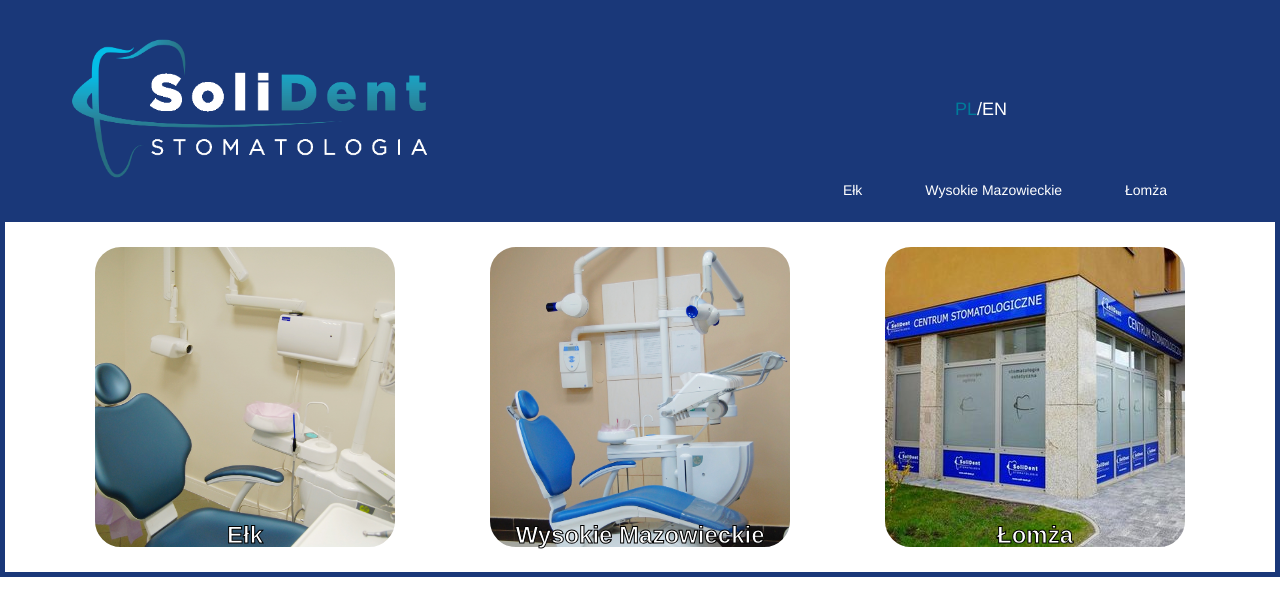
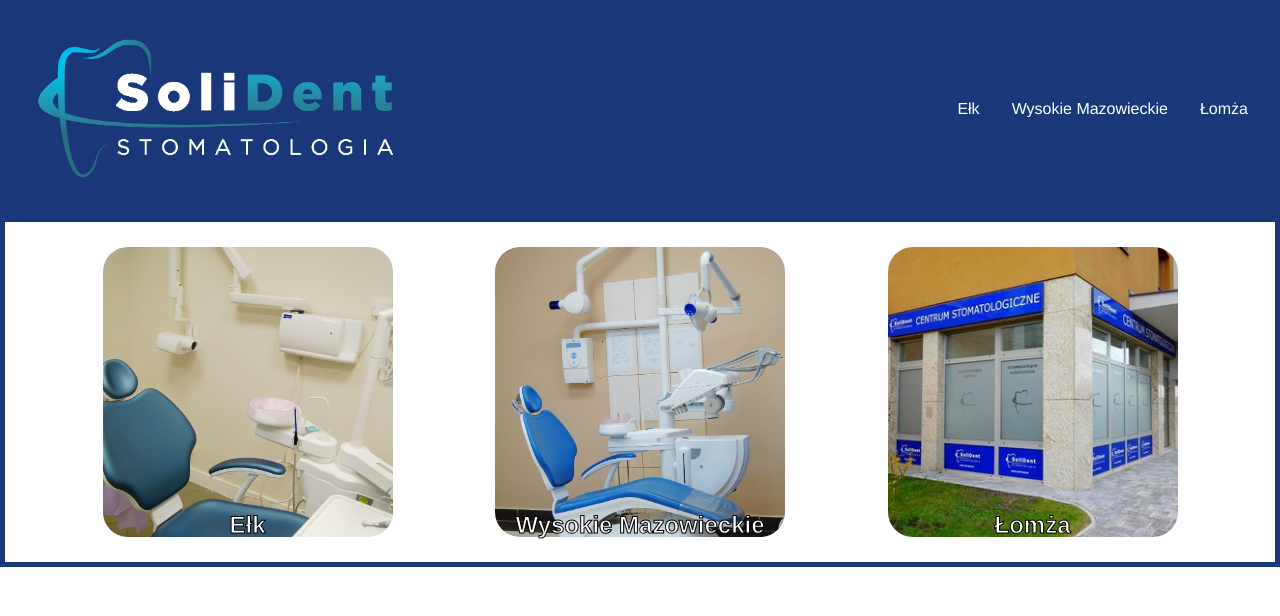
Before and after one commit to Bartek482/solident, a React (Create React App) app: page / in a window 1280 px wide. Shown: the top 616 px of the page. Built offline with nearby package versions, Linux system fonts and the light colour scheme.

Commit message:
Header - complete rework
- html and scss complete rework
- added hamburger menu for RWD

```diff
--- a/src/components/home components/HomeHeader.js
+++ b/src/components/home components/HomeHeader.js
@@ -4,22 +4,19 @@
 
 export function HomeHeader () {
     return (
-        <div className='home-header'>
-            <div className='home-header__container'>
+        <section className="top-nav">
+            <div>
                 <Link to='/'><img className='home-header__logo' src={logo} alt='solident' /></Link>
             </div>
-            <div className='home-header__container home-header__nav'>
-                <div className='home-header__language'>
-                    <Link className='header-button__hover button-active' to='/'>PL</Link>
-                    <p>/</p>
-                    <Link className='header-button__hover' to='/'>EN</Link>
-                </div>
-                <nav className='header-nav'>
-                    <Link className='header-button__hover' to='/'>Ełk</Link>
-                    <Link className='header-button__hover' to='/'>Wysokie Mazowieckie</Link>
-                    <Link className='header-button__hover' to='/'>Łomża</Link>
-                </nav>
-            </div>
-        </div>
+            <input id="menu-toggle" type="checkbox"/>
+            <label className='menu-button-container' htmlFor="menu-toggle">
+                <div className='menu-button'></div>
+            </label>
+            <ul className="menu">
+                <li><Link to='/'>Ełk</Link></li>
+                <li><Link to='/'>Wysokie Mazowieckie</Link></li>
+                <li><Link to='/'>Łomża</Link></li>
+            </ul>
+        </section>
     )
 }
--- a/src/scss/components/_homeBody.scss
+++ b/src/scss/components/_homeBody.scss
@@ -20,6 +20,10 @@
   border-radius: 10%;
   width: 300px;
   height: 300px;
+  @media screen and (max-width: 700px) {
+    width: 200px;
+    height: 200px;
+  }
   @media screen and (max-width: 350px) {
     width: 150px;
     height: 150px;
--- a/src/scss/components/_homeHeader.scss
+++ b/src/scss/components/_homeHeader.scss
@@ -1,59 +1,131 @@
-.home-header {
-  max-width: 1850px;
-  height: 217px;
-  margin: 0 auto;
-  background-color: $color-header-background;
-  color: $color-header-text;
-  display: flex;
-  justify-content: space-between;
-  //@media screen and (max-width: 950px) {
-  //  display: none;
-  //}
+* {
+  box-sizing: border-box;
 }
 
-.home-header__container {
+.top-nav {
+  max-width: 1850px;
+  margin: 0 auto;
   display: flex;
-  justify-content: center;
-  flex-direction: column;
-  margin: 0 50px 0 50px;
+  flex-direction: row;
+  align-items: center;
+  justify-content: space-between;
+  background-color: $color-header-background;
+  color: #FFF;
+  height: 217px;
+  @media screen and (max-width: 700px) {
+    height: 50px;
+  }
+  padding: 1em;
 }
 
 .home-header__logo {
-  height: 181px;
-  @media screen and (max-width: 950px) {
-    height: 100px;
+  height: 100px;
+  @media screen and (max-width: 700px) {
+    height: 50px;
   }
-  @media screen and (max-width: 350px) {
-    height: 50px;
+  @media screen and (min-width: 950px) {
+    height: 181px;
   }
 }
 
-.home-header__nav {
-  justify-content: space-between;
-  //@media screen and (max-width: 950px) {
-  //  display: none;
-  //}
+.menu {
+  display: flex;
+  flex-direction: row;
+  list-style-type: none;
 }
 
-.home-header__language {
-  display: flex;
-  font-size: $language-size;
-  margin-top: 100px;
-  margin-left: 175px;
+.menu > li {
+  margin: 0 1rem;
+  overflow: hidden;
+  &:hover {
+    color: $color-header-hover;
+  }
 }
 
-.header-button__hover:hover {
-  color: $color-header-hover;
+.menu-button-container {
+  display: none;
+  height: 100%;
+  width: 30px;
+  cursor: pointer;
+  flex-direction: column;
+  justify-content: center;
+  align-items: center;
 }
 
-.button-active {
-  color: $color-header-active;
+#menu-toggle {
+  display: none;
 }
 
-.header-nav {
-  display: flex;
-  margin-bottom: 20px;
-  width: 450px;
-  justify-content: space-evenly;
-  font-size: $nav-size;
+.menu-button,
+.menu-button::before,
+.menu-button::after {
+  display: block;
+  background-color: #fff;
+  position: absolute;
+  height: 4px;
+  width: 30px;
+  transition: transform 400ms cubic-bezier(0.23, 1, 0.32, 1);
+  border-radius: 2px;
 }
+
+.menu-button::before {
+  content: '';
+  margin-top: -8px;
+}
+
+.menu-button::after {
+  content: '';
+  margin-top: 8px;
+}
+
+#menu-toggle:checked + .menu-button-container .menu-button::before {
+  margin-top: 0px;
+  transform: rotate(405deg);
+}
+
+#menu-toggle:checked + .menu-button-container .menu-button {
+  background: rgba(255, 255, 255, 0);
+}
+
+#menu-toggle:checked + .menu-button-container .menu-button::after {
+  margin-top: 0px;
+  transform: rotate(-405deg);
+}
+
+@media (max-width: 700px) {
+  .menu-button-container {
+    display: flex;
+  }
+  .menu {
+    position: absolute;
+    top: 0;
+    margin-top: 50px;
+    left: 0;
+    flex-direction: column;
+    width: 100%;
+    justify-content: center;
+    align-items: center;
+  }
+  #menu-toggle ~ .menu li {
+    height: 0;
+    margin: 0;
+    padding: 0;
+    border: 0;
+    transition: height 400ms cubic-bezier(0.23, 1, 0.32, 1);
+  }
+  #menu-toggle:checked ~ .menu li {
+    border-top: 2px solid $color-header-hover;
+    height: 2.5em;
+    padding: 0.5em;
+    transition: height 400ms cubic-bezier(0.23, 1, 0.32, 1);
+  }
+  .menu > li {
+    display: flex;
+    justify-content: center;
+    margin: 0;
+    padding: 0.5em 0;
+    width: 100%;
+    color: white;
+    background-color: $color-header-background;
+  }
+}
```
